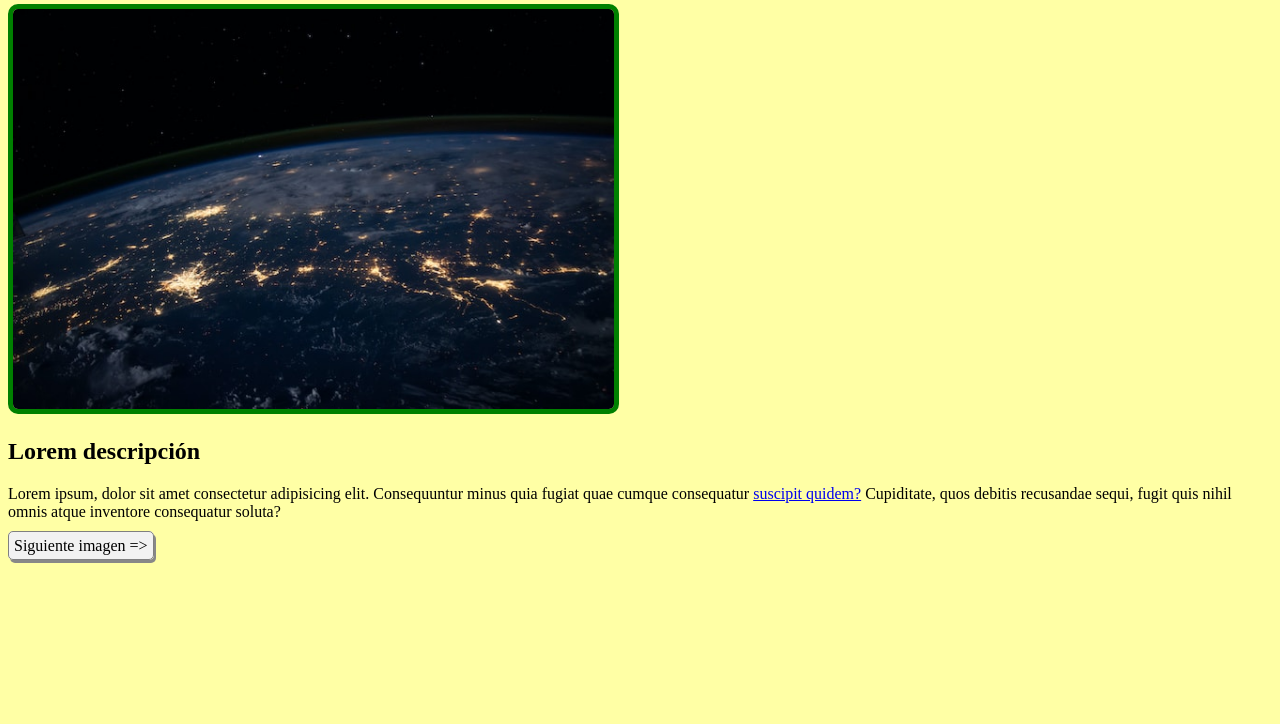
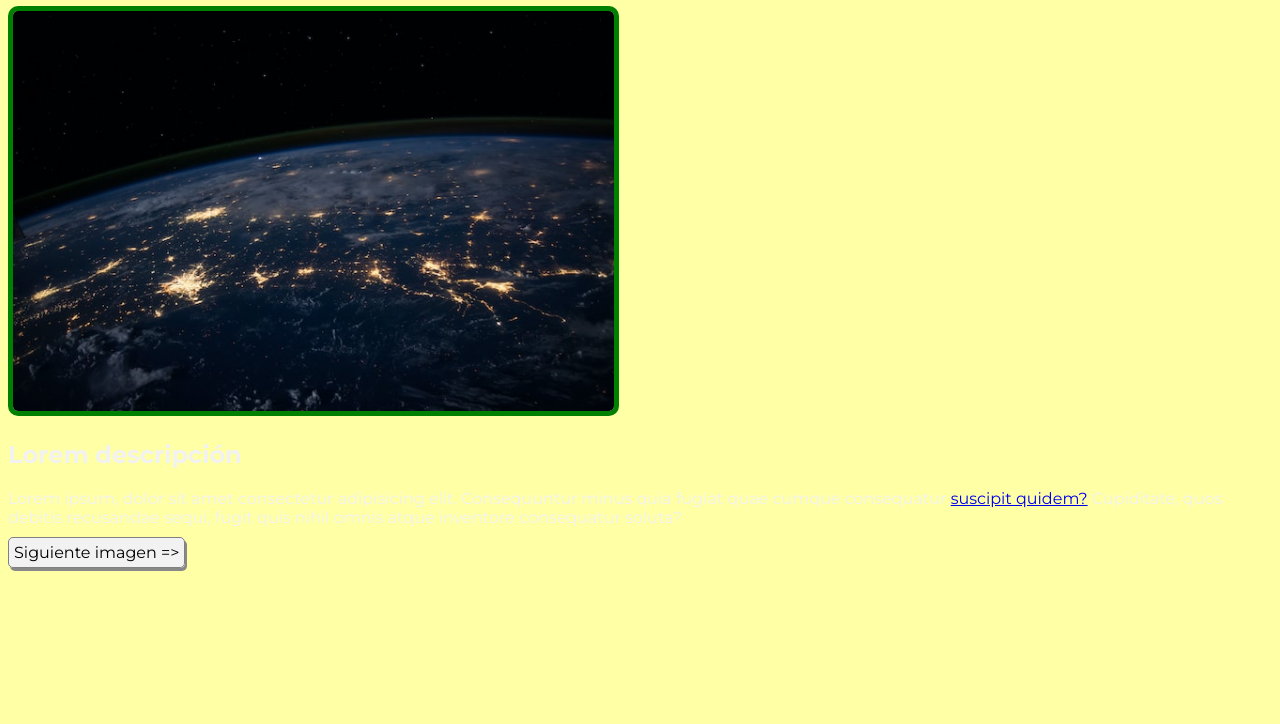
Before and after one commit to fproletti/tallergrupal6, a plain HTML site: page index.html in a window 1280 px wide. Shown: the part 76-800 px from the top of the page. Drawn offline with Linux system fonts and the light colour scheme.

Commit message:
cambios de tipografia y color

```diff
--- a/index.html
+++ b/index.html
@@ -6,6 +6,9 @@
     <meta name="viewport" content="width=device-width, initial-scale=1.0">
     <title>Galería de la Tecnología - Página 1</title>
     <link rel="stylesheet" href="styles.css">
+    <link rel="preconnect" href="https://fonts.googleapis.com">
+<link rel="preconnect" href="https://fonts.gstatic.com" crossorigin>
+<link href="https://fonts.googleapis.com/css2?family=Montserrat:ital,wght@0,100..900;1,100..900&display=swap" rel="stylesheet">
 </head>
 
 <body>
--- a/styles.css
+++ b/styles.css
@@ -1,5 +1,8 @@
 body {
     background-color: rgb(255, 255, 165);
+    font-family: "Montserrat", sans-serif;
+    color: #f2f2f2;
+
 }
 
 .image{
```
